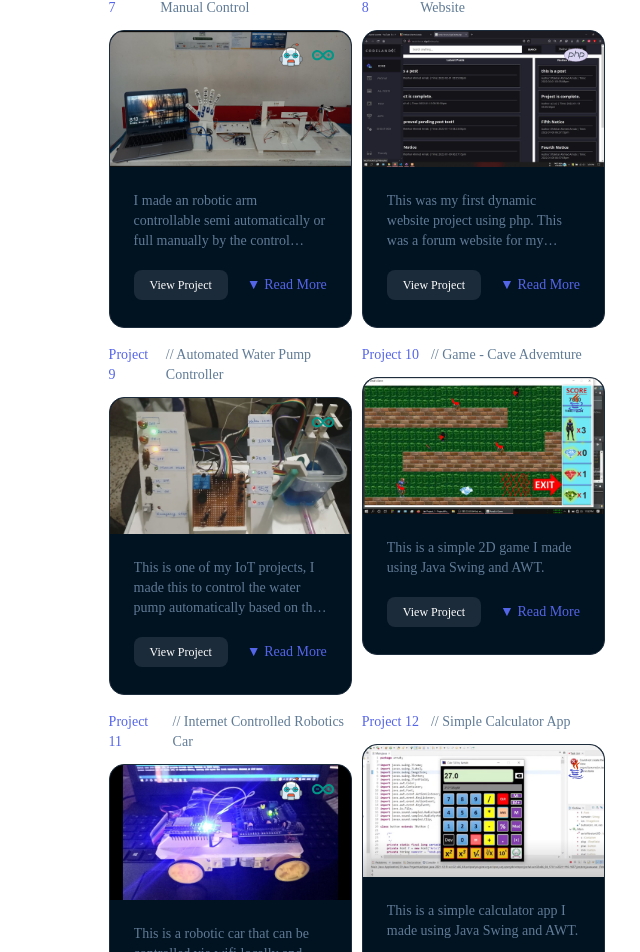
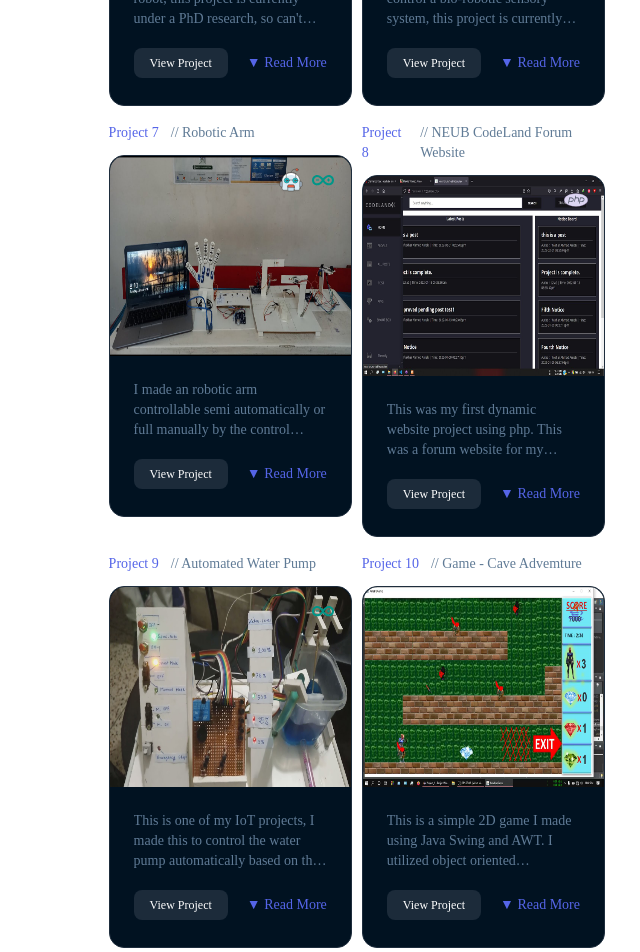
Before and after one commit to arnabxero/Developer-Site-Arnab, a Nuxt app: page /projects in a window 1280 px wide. Shown: the part 1260-2212 px from the top of the page, without its empty margins (640-1280 px from the left). Built offline with nearby package versions, Linux system fonts and the light colour scheme; what @highlightjs/vue-plugin would draw is missing.

Commit message:
fixed some ui

```diff
--- a/developer.json
+++ b/developer.json
@@ -186,7 +186,7 @@
             "url": "https://github.com/arnabxero"
         },
         "6": {
-            "title": "Robotic Arm with Auto & Manual Control",
+            "title": "Robotic Arm",
             "description": "I made an robotic arm controllable semi automatically or full manually by the control panel. I was initially planned to use glove control but lack of fund and materials/components forced me to implement the arm with the control panel instead of using a hand glove control.",
             "img": "/images/projects/robotic-arm.jpeg",
             "tech": [
@@ -205,7 +205,7 @@
             "url": "https://youtu.be/Y_G0NQBbZ44"
         },
         "8": {
-            "title": "Automated Water Pump Controller",
+            "title": "Automated Water Pump",
             "description": "This is one of my IoT projects, I made this to control the water pump automatically based on the water level in the tank.",
             "img": "/images/projects/waterlevel.jpeg",
             "tech": [
@@ -215,7 +215,7 @@
         },
         "9": {
             "title": "Game - Cave Advemture",
-            "description": "This is a simple 2D game I made using Java Swing and AWT.",
+            "description": "This is a simple 2D game I made using Java Swing and AWT. I utilized object oriented programming to create this game.",
             "img": "/images/projects/horror-cave.jpeg",
             "tech": [
                 "Java"
@@ -223,7 +223,7 @@
             "url": "https://youtu.be/WOkC11EPrkU"
         },
         "10": {
-            "title": "Internet Controlled Robotics Car",
+            "title": "Internet Controlled Car",
             "description": "This is a robotic car that can be controlled via wifi locally and also can be controlled via internet from anywhere in the world.",
             "img": "/images/projects/esp-car.jpeg",
             "tech": [
@@ -234,7 +234,7 @@
         },
         "11": {
             "title": "Simple Calculator App",
-            "description": "This is a simple calculator app I made using Java Swing and AWT.",
+            "description": "This is a simple calculator app I made using Java Swing and AWT. I utilized object oriented programming for this project too.",
             "img": "/images/projects/java-calculator.png",
             "tech": [
                 "Java"
@@ -243,7 +243,7 @@
         },
         "12": {
             "title": "Bank Management Application",
-            "description": "This is a bank management app I made using Java Swing and AWT.",
+            "description": "This is a bank management app I made using Java Swing and AWT. This project was done using OOP to demonstrate how to manage and maintain a banking system.",
             "img": "/images/projects/bank.jpg",
             "tech": [
                 "Java"
--- a/pages/projects.vue
+++ b/pages/projects.vue
@@ -160,6 +160,8 @@
 #showcase {
   border-top-right-radius: 15px;
   border-top-left-radius: 15px;
+  height: 200px;
+  width: 500px;
 }
 
 #view-button {
```
Also changed, not shown: 1 other file (tests, documents, lock files or other folders).
